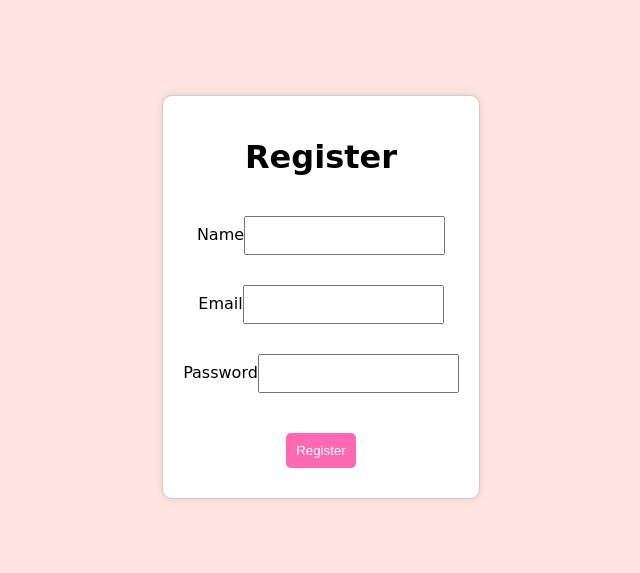
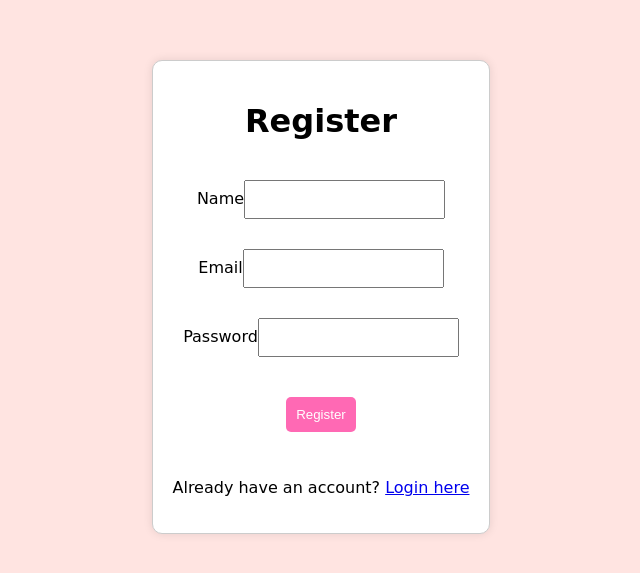
Before and after one commit to nadia3190/Todolist, a React (Create React App) app in the folder todo-app/client/: page /register in a window 1280 px wide. Shown: the part 103-676 px from the top of the page, without its empty margins (319-959 px from the left). Built offline with nearby package versions, Linux system fonts and the light colour scheme.

Commit message:
little modification

```diff
--- a/todo-app/client/src/pages/Register/Registre.js
+++ b/todo-app/client/src/pages/Register/Registre.js
@@ -1,6 +1,6 @@
 import React, { useState } from "react";
 import axios from "axios";
-import { useNavigate } from "react-router-dom";
+import { Link, useNavigate } from "react-router-dom";
 import "./Register.css";
 
 const RegisterPage = () => {
@@ -68,6 +68,9 @@
             />
           </div>
           <button type="submit">Register</button>
+          <p>
+            Already have an account? <Link to="/login">Login here</Link>
+          </p>
         </form>
       )}
     </div>
```
Also changed, not shown: 1 other file (tests, documents, lock files or other folders).
